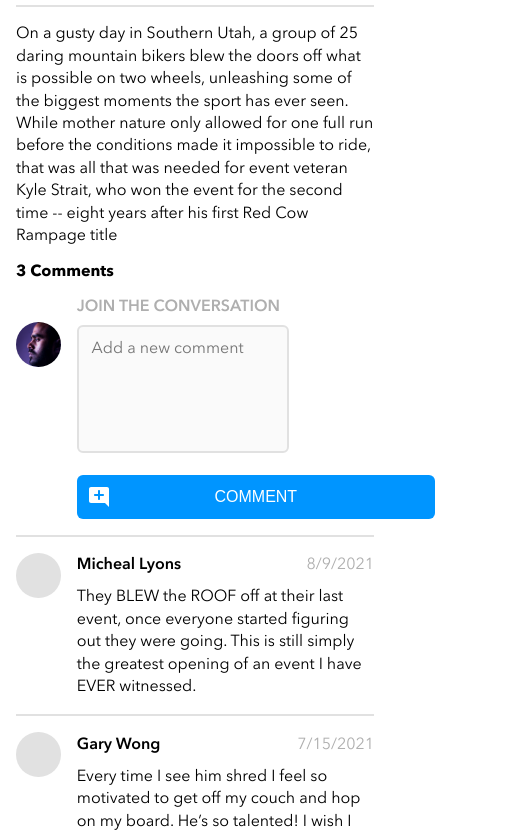
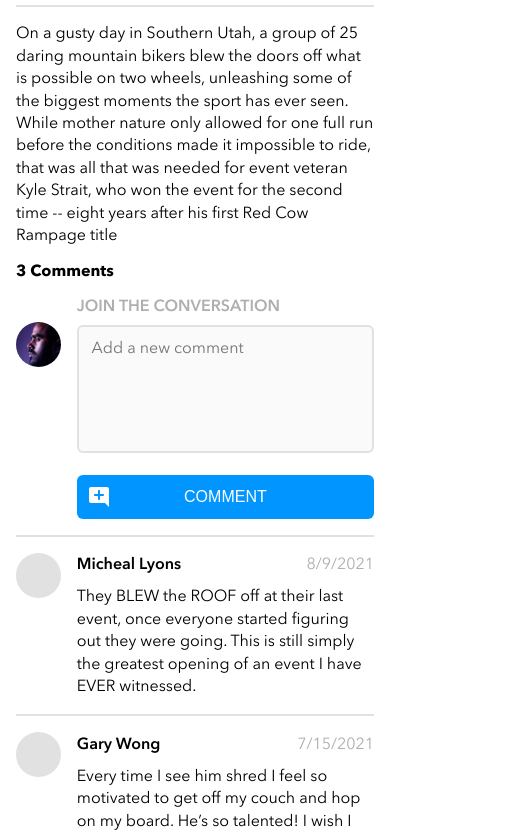
Before and after one commit to duongstephon/stephon-duong-brainflix, a React (Create React App) app: page / in a window 390 px wide. Shown: the part 627-1460 px from the top of the page, 509 px wide, since content can reach past the window. Built offline with nearby package versions, Linux system fonts and the light colour scheme; the HTML template or start-up script is replaced by a standard one.

Commit message:
added more responsive design to comments

```diff
--- a/src/components/Comments/Comments.scss
+++ b/src/components/Comments/Comments.scss
@@ -14,6 +14,7 @@
         align-items: flex-start;
         border-bottom: solid 2px variables.$brainflix-mercury;
         margin-bottom: 1rem;
+        width: 100%;
     }
 
     &__header {
@@ -48,7 +49,7 @@
 
         @include mixins.tablet {
             flex-direction: row;
-            align-items: flex-end;
+            align-items: center;
             justify-content: space-between;
         }
     }
@@ -64,17 +65,20 @@
         resize: none;
         padding: 0.8rem 0rem 0rem 0.8rem;
         height: 8rem;
+        width: 100%;
 
         @include mixins.tablet {
-            height: 3rem;
-            padding: 0rem;
-            margin-bottom: 0rem;
+            height: 2.9rem;
+            padding: 0.7rem;
+            margin: 0rem 0rem 2rem 0rem;
             width: 100%;
         }
     }
 
     &__tablet-input-display {
-        inline-size: 27rem;
+        @include mixins.tablet {
+            width: 72%;
+        }
     }
 
     &__button {
@@ -91,8 +95,8 @@
         margin: 1rem 0rem;
 
         @include mixins.tablet {
-            margin-bottom: 0rem;
-            inline-size: 10rem;
+            margin: 0rem 0rem 0.5rem 0rem;
+            width: 25%;
         }
     }
 }
--- a/src/components/CommentsItem/CommentsItem.scss
+++ b/src/components/CommentsItem/CommentsItem.scss
@@ -6,7 +6,8 @@
     @include mixins.comment-section-layout;
 
     @include mixins.tablet {
-        margin-bottom: 2rem;
+        margin: 0rem 0rem 2rem 0rem;
+        padding: 0rem 0rem 1rem 0rem;
     }
 
     @include mixins.desktop {
```
